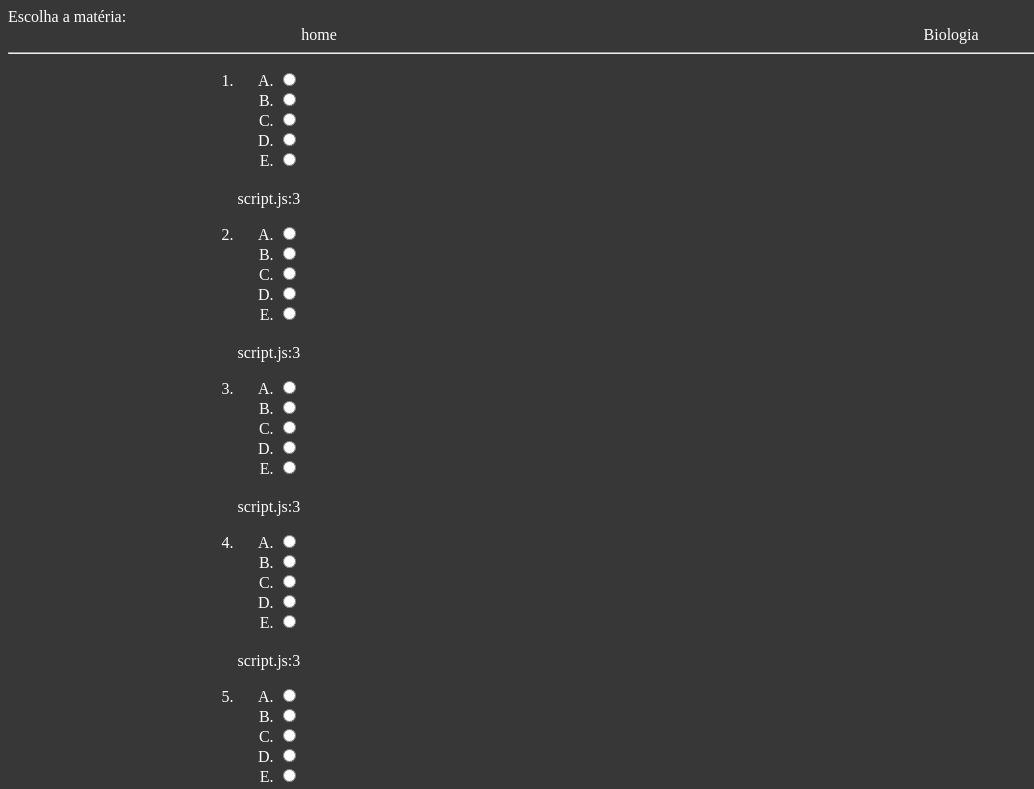
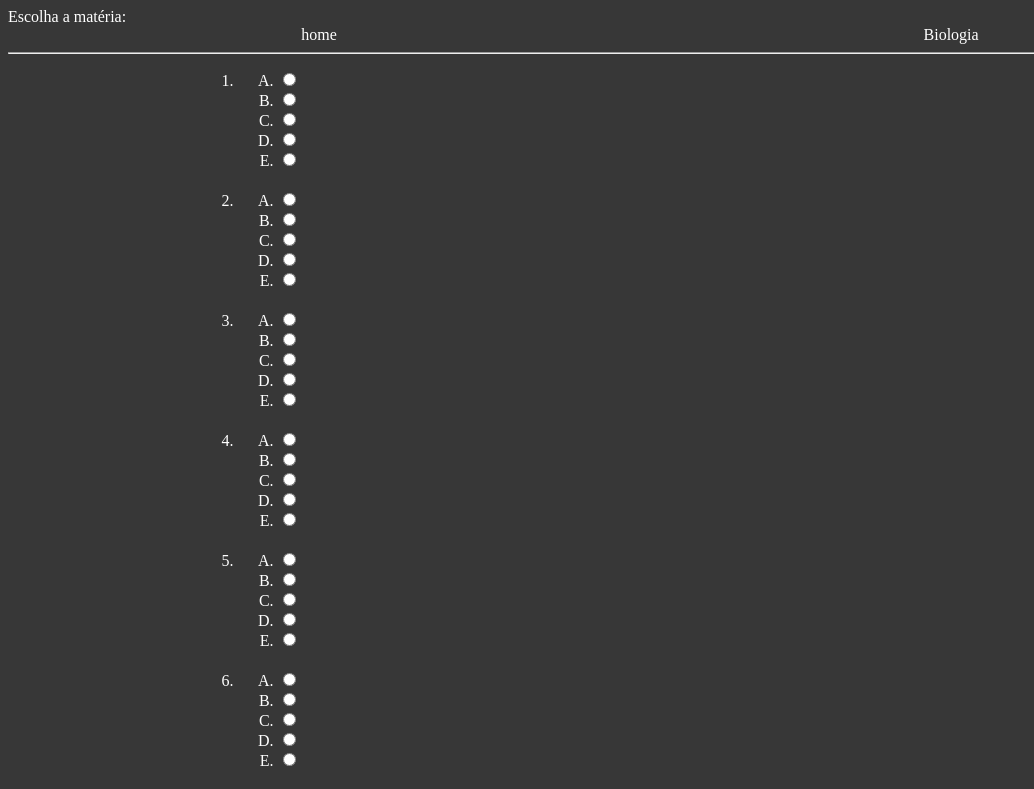
Before and after one commit to ArthurRomanha/Prova-Enem, a plain HTML site: page materias/biologia.html in a window 1280 px wide. Shown: the top 789 px of the page, without its empty margins (0-1034 px from the left). Drawn offline with Linux system fonts and the light colour scheme.

Commit message:
remoção dos script.js:3 do html

```diff
--- a/materias/biologia.html
+++ b/materias/biologia.html
@@ -35,7 +35,6 @@
                         </ol>
                 </li>
 
-script.js:3
         <li>
                     <label for="opcoes2"></p>
                         <ol class="opcoes">
@@ -51,7 +50,6 @@ script.js:3
                         </ol>
                 </li>
 
-script.js:3
         <li>
                     <label for="opcoes3"></p>
                         <ol class="opcoes">
@@ -67,7 +65,6 @@ script.js:3
                         </ol>
                 </li>
 
-script.js:3
         <li>
                     <label for="opcoes4"></p>
                         <ol class="opcoes">
@@ -83,7 +80,6 @@ script.js:3
                         </ol>
                 </li>
 
-script.js:3
         <li>
                     <label for="opcoes5"></p>
                         <ol class="opcoes">
@@ -99,7 +95,6 @@ script.js:3
                         </ol>
                 </li>
 
-script.js:3
         <li>
                     <label for="opcoes6"></p>
                         <ol class="opcoes">
@@ -115,7 +110,6 @@ script.js:3
                         </ol>
                 </li>
 
-script.js:3
         <li>
                     <label for="opcoes7"></p>
                         <ol class="opcoes">
@@ -131,7 +125,6 @@ script.js:3
                         </ol>
                 </li>
 
-script.js:3
         <li>
                     <label for="opcoes8"></p>
                         <ol class="opcoes">
@@ -147,7 +140,6 @@ script.js:3
                         </ol>
                 </li>
 
-script.js:3
         <li>
                     <label for="opcoes9"></p>
                         <ol class="opcoes">
@@ -163,7 +155,6 @@ script.js:3
                         </ol>
                 </li>
 
-script.js:3
         <li>
                     <label for="opcoes10"></p>
                         <ol class="opcoes">
@@ -179,7 +170,6 @@ script.js:3
                         </ol>
                 </li>
 
-script.js:3
         <li>
                     <label for="opcoes11"></p>
                         <ol class="opcoes">
@@ -195,7 +185,6 @@ script.js:3
                         </ol>
                 </li>
 
-script.js:3
         <li>
                     <label for="opcoes12"></p>
                         <ol class="opcoes">
@@ -211,7 +200,6 @@ script.js:3
                         </ol>
                 </li>
 
-script.js:3
         <li>
                     <label for="opcoes13"></p>
                         <ol class="opcoes">
@@ -227,7 +215,6 @@ script.js:3
                         </ol>
                 </li>
 
-script.js:3
         <li>
                     <label for="opcoes14"></p>
                         <ol class="opcoes">
@@ -243,7 +230,6 @@ script.js:3
                         </ol>
                 </li>
 
-script.js:3
         <li>
                     <label for="opcoes15"></p>
                         <ol class="opcoes">
@@ -259,7 +245,6 @@ script.js:3
                         </ol>
                 </li>
 
-script.js:3
         <li>
                     <label for="opcoes16"></p>
                         <ol class="opcoes">
@@ -275,7 +260,6 @@ script.js:3
                         </ol>
                 </li>
 
-script.js:3
         <li>
                     <label for="opcoes17"></p>
                         <ol class="opcoes">
@@ -291,7 +275,6 @@ script.js:3
                         </ol>
                 </li>
 
-script.js:3
         <li>
                     <label for="opcoes18"></p>
                         <ol class="opcoes">
@@ -307,7 +290,6 @@ script.js:3
                         </ol>
                 </li>
 
-script.js:3
         <li>
                     <label for="opcoes19"></p>
                         <ol class="opcoes">
@@ -323,7 +305,6 @@ script.js:3
                         </ol>
                 </li>
 
-script.js:3
         <li>
                     <label for="opcoes20"></p>
                         <ol class="opcoes">
@@ -339,7 +320,6 @@ script.js:3
                         </ol>
                 </li>
 
-script.js:3
         <li>
                     <label for="opcoes21"></p>
                         <ol class="opcoes">
@@ -355,7 +335,6 @@ script.js:3
                         </ol>
                 </li>
 
-script.js:3
         <li>
                     <label for="opcoes22"></p>
                         <ol class="opcoes">
@@ -371,7 +350,6 @@ script.js:3
                         </ol>
                 </li>
 
-script.js:3
         <li>
                     <label for="opcoes23"></p>
                         <ol class="opcoes">
@@ -387,7 +365,6 @@ script.js:3
                         </ol>
                 </li>
 
-script.js:3
         <li>
                     <label for="opcoes24"></p>
                         <ol class="opcoes">
@@ -403,7 +380,6 @@ script.js:3
                         </ol>
                 </li>
 
-script.js:3
         <li>
                     <label for="opcoes25"></p>
                         <ol class="opcoes">
@@ -419,7 +395,6 @@ script.js:3
                         </ol>
                 </li>
 
-script.js:3
         <li>
                     <label for="opcoes26"></p>
                         <ol class="opcoes">
@@ -435,7 +410,6 @@ script.js:3
                         </ol>
                 </li>
 
-script.js:3
         <li>
                     <label for="opcoes27"></p>
                         <ol class="opcoes">
@@ -451,7 +425,6 @@ script.js:3
                         </ol>
                 </li>
 
-script.js:3
         <li>
                     <label for="opcoes28"></p>
                         <ol class="opcoes">
@@ -467,7 +440,6 @@ script.js:3
                         </ol>
                 </li>
 
-script.js:3
         <li>
                     <label for="opcoes29"></p>
                         <ol class="opcoes">
@@ -483,7 +455,6 @@ script.js:3
                         </ol>
                 </li>
 
-script.js:3
         <li>
                     <label for="opcoes30"></p>
                         <ol class="opcoes">
@@ -499,7 +470,6 @@ script.js:3
                         </ol>
                 </li>
 
-script.js:3
         <li>
                     <label for="opcoes31"></p>
                         <ol class="opcoes">
@@ -515,7 +485,6 @@ script.js:3
                         </ol>
                 </li>
 
-script.js:3
         <li>
                     <label for="opcoes32"></p>
                         <ol class="opcoes">
@@ -531,7 +500,6 @@ script.js:3
                         </ol>
                 </li>
 
-script.js:3
         <li>
                     <label for="opcoes33"></p>
                         <ol class="opcoes">
@@ -547,7 +515,6 @@ script.js:3
                         </ol>
                 </li>
 
-script.js:3
         <li>
                     <label for="opcoes34"></p>
                         <ol class="opcoes">
@@ -563,7 +530,6 @@ script.js:3
                         </ol>
                 </li>
 
-script.js:3
         <li>
                     <label for="opcoes35"></p>
                         <ol class="opcoes">
@@ -579,7 +545,6 @@ script.js:3
                         </ol>
                 </li>
 
-script.js:3
         <li>
                     <label for="opcoes36"></p>
                         <ol class="opcoes">
@@ -595,7 +560,6 @@ script.js:3
                         </ol>
                 </li>
 
-script.js:3
         <li>
                     <label for="opcoes37"></p>
                         <ol class="opcoes">
@@ -611,7 +575,6 @@ script.js:3
                         </ol>
                 </li>
 
-script.js:3
         <li>
                     <label for="opcoes38"></p>
                         <ol class="opcoes">
@@ -627,7 +590,6 @@ script.js:3
                         </ol>
                 </li>
 
-script.js:3
         <li>
                     <label for="opcoes39"></p>
                         <ol class="opcoes">
@@ -643,7 +605,6 @@ script.js:3
                         </ol>
                 </li>
 
-script.js:3
         <li>
                     <label for="opcoes40"></p>
                         <ol class="opcoes">
@@ -659,7 +620,6 @@ script.js:3
                         </ol>
                 </li>
 
-script.js:3
         <li>
                     <label for="opcoes41"></p>
                         <ol class="opcoes">
@@ -675,7 +635,6 @@ script.js:3
                         </ol>
                 </li>
 
-script.js:3
         <li>
                     <label for="opcoes42"></p>
                         <ol class="opcoes">
@@ -691,7 +650,6 @@ script.js:3
                         </ol>
                 </li>
 
-script.js:3
         <li>
                     <label for="opcoes43"></p>
                         <ol class="opcoes">
@@ -707,7 +665,6 @@ script.js:3
                         </ol>
                 </li>
 
-script.js:3
         <li>
                     <label for="opcoes44"></p>
                         <ol class="opcoes">
@@ -723,7 +680,6 @@ script.js:3
                         </ol>
                 </li>
 
-script.js:3
         <li>
                     <label for="opcoes45"></p>
                         <ol class="opcoes">
@@ -739,7 +695,6 @@ script.js:3
                         </ol>
                 </li>
 
-script.js:3
         <li>
                     <label for="opcoes46"></p>
                         <ol class="opcoes">
@@ -755,7 +710,6 @@ script.js:3
                         </ol>
                 </li>
 
-script.js:3
         <li>
                     <label for="opcoes47"></p>
                         <ol class="opcoes">
@@ -771,7 +725,6 @@ script.js:3
                         </ol>
                 </li>
 
-script.js:3
         <li>
                     <label for="opcoes48"></p>
                         <ol class="opcoes">
@@ -787,7 +740,6 @@ script.js:3
                         </ol>
                 </li>
 
-script.js:3
         <li>
                     <label for="opcoes49"></p>
                         <ol class="opcoes">
@@ -803,7 +755,6 @@ script.js:3
                         </ol>
                 </li>
 
-script.js:3
         <li>
                     <label for="opcoes50"></p>
                         <ol class="opcoes">
@@ -819,7 +770,6 @@ script.js:3
                         </ol>
                 </li>
 
-script.js:3
         <li>
                     <label for="opcoes51"></p>
                         <ol class="opcoes">
@@ -835,7 +785,6 @@ script.js:3
                         </ol>
                 </li>
 
-script.js:3
         <li>
                     <label for="opcoes52"></p>
                         <ol class="opcoes">
@@ -851,7 +800,6 @@ script.js:3
                         </ol>
                 </li>
 
-script.js:3
         <li>
                     <label for="opcoes53"></p>
                         <ol class="opcoes">
@@ -867,7 +815,6 @@ script.js:3
                         </ol>
                 </li>
 
-script.js:3
         <li>
                     <label for="opcoes54"></p>
                         <ol class="opcoes">
@@ -883,7 +830,6 @@ script.js:3
                         </ol>
                 </li>
 
-script.js:3
         <li>
                     <label for="opcoes55"></p>
                         <ol class="opcoes">
@@ -899,7 +845,6 @@ script.js:3
                         </ol>
                 </li>
 
-script.js:3
         <li>
                     <label for="opcoes56"></p>
                         <ol class="opcoes">
@@ -915,7 +860,6 @@ script.js:3
                         </ol>
                 </li>
 
-script.js:3
         <li>
                     <label for="opcoes57"></p>
                         <ol class="opcoes">
@@ -931,7 +875,6 @@ script.js:3
                         </ol>
                 </li>
 
-script.js:3
         <li>
                     <label for="opcoes58"></p>
                         <ol class="opcoes">
@@ -947,7 +890,6 @@ script.js:3
                         </ol>
                 </li>
 
-script.js:3
         <li>
                     <label for="opcoes59"></p>
                         <ol class="opcoes">
@@ -963,7 +905,6 @@ script.js:3
                         </ol>
                 </li>
 
-script.js:3
         <li>
                     <label for="opcoes60"></p>
                         <ol class="opcoes">
@@ -979,7 +920,6 @@ script.js:3
                         </ol>
                 </li>
 
-script.js:3
         <li>
                     <label for="opcoes61"></p>
                         <ol class="opcoes">
@@ -995,7 +935,6 @@ script.js:3
                         </ol>
                 </li>
 
-script.js:3
         <li>
                     <label for="opcoes62"></p>
                         <ol class="opcoes">
@@ -1011,7 +950,6 @@ script.js:3
                         </ol>
                 </li>
 
-script.js:3
         <li>
                     <label for="opcoes63"></p>
                         <ol class="opcoes">
@@ -1027,7 +965,6 @@ script.js:3
                         </ol>
                 </li>
 
-script.js:3
         <li>
                     <label for="opcoes64"></p>
                         <ol class="opcoes">
@@ -1043,7 +980,6 @@ script.js:3
                         </ol>
                 </li>
 
-script.js:3
         <li>
                     <label for="opcoes65"></p>
                         <ol class="opcoes">
@@ -1059,7 +995,6 @@ script.js:3
                         </ol>
                 </li>
 
-script.js:3
         <li>
                     <label for="opcoes66"></p>
                         <ol class="opcoes">
@@ -1075,7 +1010,6 @@ script.js:3
                         </ol>
                 </li>
 
-script.js:3
         <li>
                     <label for="opcoes67"></p>
                         <ol class="opcoes">
@@ -1091,7 +1025,6 @@ script.js:3
                         </ol>
                 </li>
 
-script.js:3
         <li>
                     <label for="opcoes68"></p>
                         <ol class="opcoes">
@@ -1107,7 +1040,6 @@ script.js:3
                         </ol>
                 </li>
 
-script.js:3
         <li>
                     <label for="opcoes69"></p>
                         <ol class="opcoes">
@@ -1123,7 +1055,6 @@ script.js:3
                         </ol>
                 </li>
 
-script.js:3
         <li>
                     <label for="opcoes70"></p>
                         <ol class="opcoes">
@@ -1139,7 +1070,6 @@ script.js:3
                         </ol>
                 </li>
 
-script.js:3
         <li>
                     <label for="opcoes71"></p>
                         <ol class="opcoes">
@@ -1155,7 +1085,6 @@ script.js:3
                         </ol>
                 </li>
 
-script.js:3
         <li>
                     <label for="opcoes72"></p>
                         <ol class="opcoes">
@@ -1171,7 +1100,6 @@ script.js:3
                         </ol>
                 </li>
 
-script.js:3
         <li>
                     <label for="opcoes73"></p>
                         <ol class="opcoes">
@@ -1187,7 +1115,6 @@ script.js:3
                         </ol>
                 </li>
 
-script.js:3
         <li>
                     <label for="opcoes74"></p>
                         <ol class="opcoes">
@@ -1203,7 +1130,6 @@ script.js:3
                         </ol>
                 </li>
 
-script.js:3
         <li>
                     <label for="opcoes75"></p>
                         <ol class="opcoes">
@@ -1219,7 +1145,6 @@ script.js:3
                         </ol>
                 </li>
 
-script.js:3
         <li>
                     <label for="opcoes76"></p>
                         <ol class="opcoes">
@@ -1235,7 +1160,6 @@ script.js:3
                         </ol>
                 </li>
 
-script.js:3
         <li>
                     <label for="opcoes77"></p>
                         <ol class="opcoes">
@@ -1251,7 +1175,6 @@ script.js:3
                         </ol>
                 </li>
 
-script.js:3
         <li>
                     <label for="opcoes78"></p>
                         <ol class="opcoes">
@@ -1267,7 +1190,6 @@ script.js:3
                         </ol>
                 </li>
 
-script.js:3
         <li>
                     <label for="opcoes79"></p>
                         <ol class="opcoes">
@@ -1283,7 +1205,6 @@ script.js:3
                         </ol>
                 </li>
 
-script.js:3
         <li>
                     <label for="opcoes80"></p>
                         <ol class="opcoes">
@@ -1299,7 +1220,6 @@ script.js:3
                         </ol>
                 </li>
 
-script.js:3
         <li>
                     <label for="opcoes81"></p>
                         <ol class="opcoes">
@@ -1315,7 +1235,6 @@ script.js:3
                         </ol>
                 </li>
 
-script.js:3
         <li>
                     <label for="opcoes82"></p>
                         <ol class="opcoes">
@@ -1331,7 +1250,6 @@ script.js:3
                         </ol>
                 </li>
 
-script.js:3
         <li>
                     <label for="opcoes83"></p>
                         <ol class="opcoes">
@@ -1347,7 +1265,6 @@ script.js:3
                         </ol>
                 </li>
 
-script.js:3
         <li>
                     <label for="opcoes84"></p>
                         <ol class="opcoes">
@@ -1363,7 +1280,6 @@ script.js:3
                         </ol>
                 </li>
 
-script.js:3
         <li>
                     <label for="opcoes85"></p>
                         <ol class="opcoes">
@@ -1379,7 +1295,6 @@ script.js:3
                         </ol>
                 </li>
 
-script.js:3
         <li>
                     <label for="opcoes86"></p>
                         <ol class="opcoes">
@@ -1395,7 +1310,6 @@ script.js:3
                         </ol>
                 </li>
 
-script.js:3
         <li>
                     <label for="opcoes87"></p>
                         <ol class="opcoes">
@@ -1411,7 +1325,6 @@ script.js:3
                         </ol>
                 </li>
 
-script.js:3
         <li>
                     <label for="opcoes88"></p>
                         <ol class="opcoes">
@@ -1427,7 +1340,6 @@ script.js:3
                         </ol>
                 </li>
 
-script.js:3
         <li>
                     <label for="opcoes89"></p>
                         <ol class="opcoes">
@@ -1443,7 +1355,6 @@ script.js:3
                         </ol>
                 </li>
 
-script.js:3
         <li>
                     <label for="opcoes90"></p>
                         <ol class="opcoes">
```
